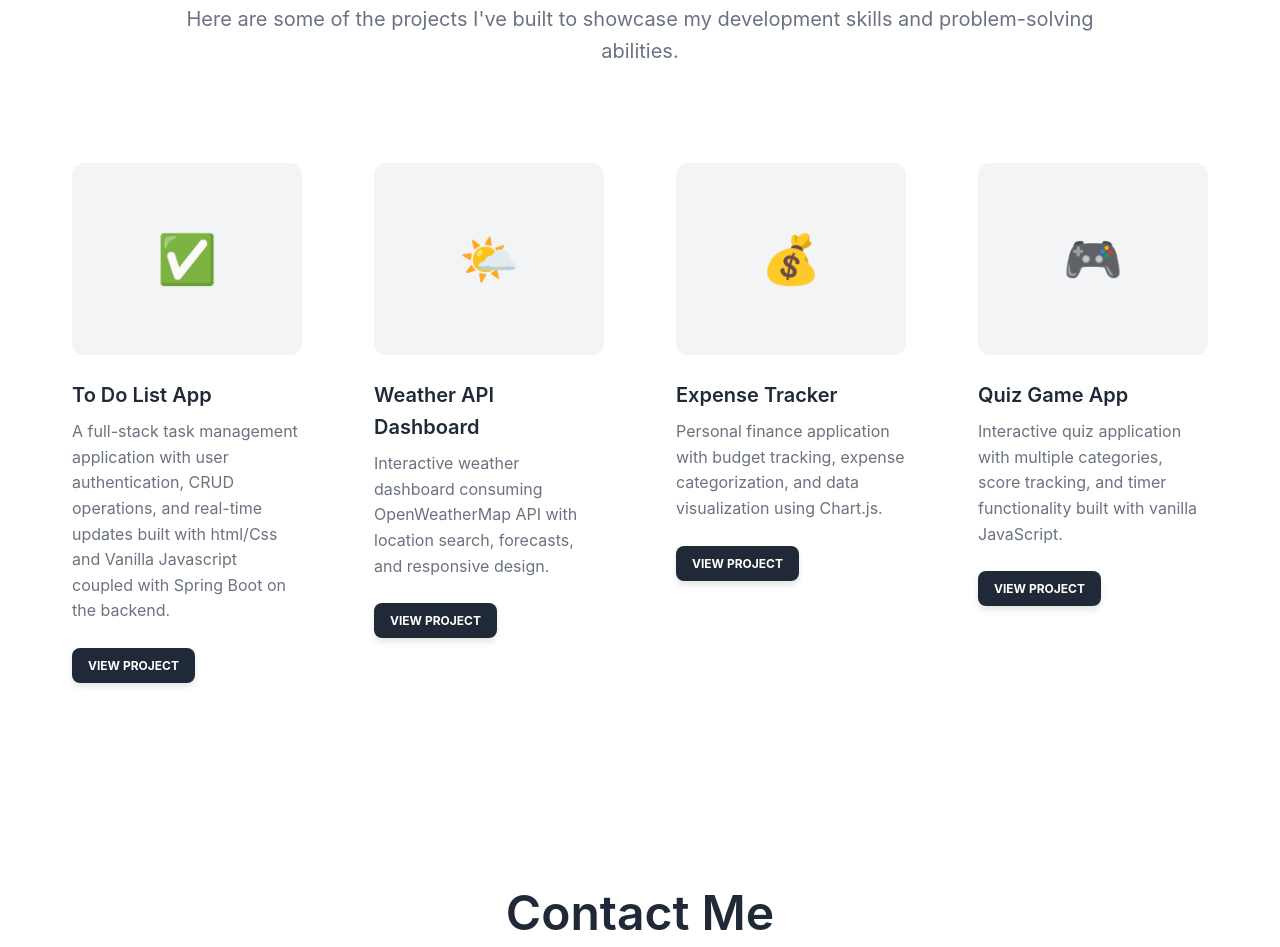
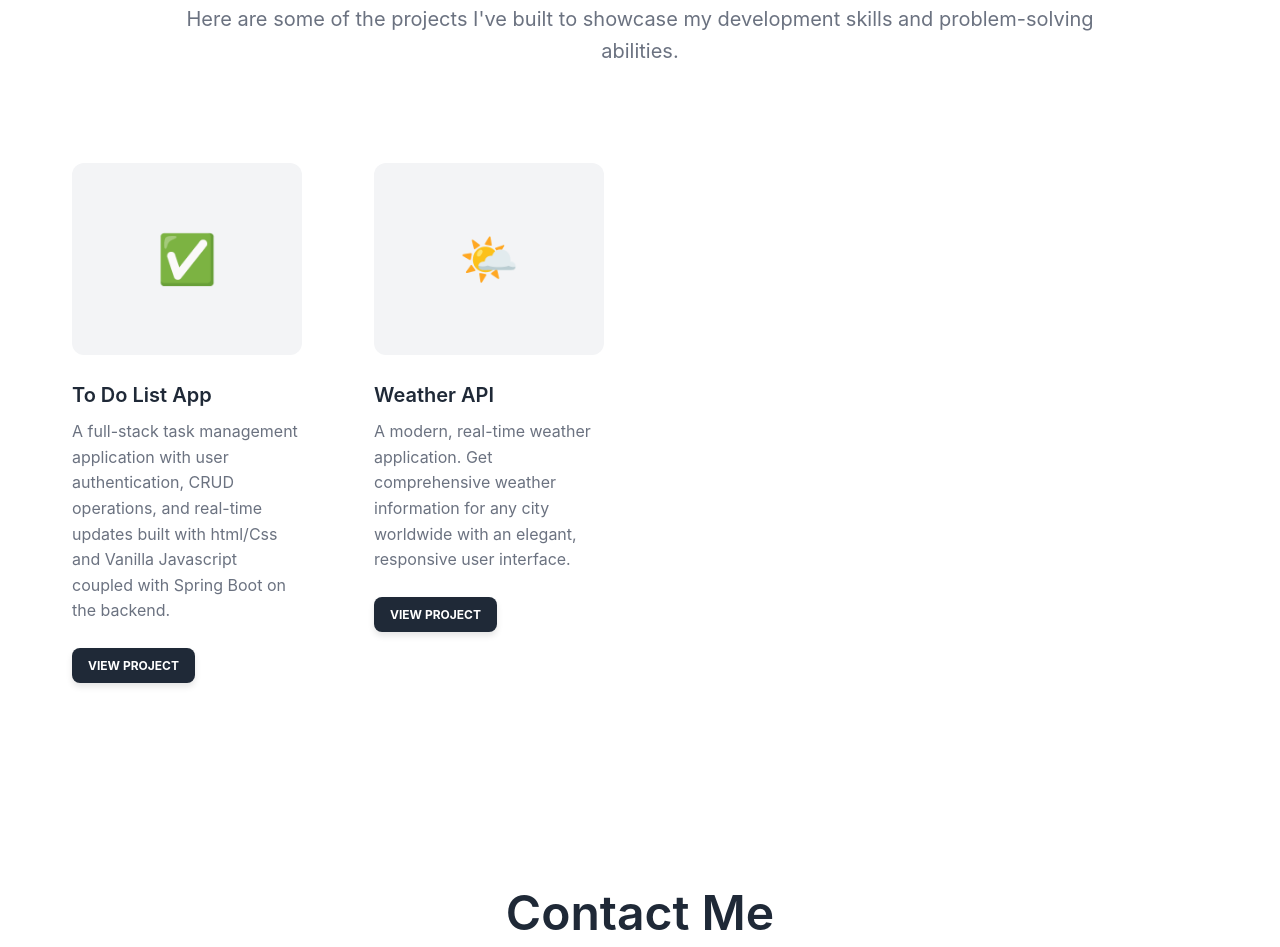
Before and after one commit to Rancy21/my_portfolio, a plain HTML site: page index.html in a window 1280 px wide. Shown: the part 1573-2520 px from the top of the page. Drawn offline with Linux system fonts and the light colour scheme.

Commit message:
updated portofolio

```diff
--- a/index.html
+++ b/index.html
@@ -150,41 +150,20 @@
                 with html/Css and Vanilla Javascript coupled with Spring Boot on
                 the backend.
               </p>
-              <a href="#" class="btn btn-dark btn-small">view project</a>
+              <a href="https://github.com/Rancy21/todo_app" class="btn btn-dark btn-small">view project</a>
             </div>
           </div>
           <div class="project-card">
             <div class="project-image">🌤️</div>
             <div class="project-content">
-              <h5>Weather API Dashboard</h5>
+              <h5>Weather API</h5>
               <p>
-                Interactive weather dashboard consuming OpenWeatherMap API with
-                location search, forecasts, and responsive design.
+                A modern, real-time weather application. Get comprehensive weather information for any city worldwide with an elegant, responsive user interface.
               </p>
-              <a href="#" class="btn btn-dark btn-small">view project</a>
+              <a href="https://github.com/Rancy21/weather-app" class="btn btn-dark btn-small">view project</a>
             </div>
           </div>
-          <div class="project-card">
-            <div class="project-image">💰</div>
-            <div class="project-content">
-              <h5>Expense Tracker</h5>
-              <p>
-                Personal finance application with budget tracking, expense
-                categorization, and data visualization using Chart.js.
-              </p>
-              <a href="#" class="btn btn-dark btn-small">view project</a>
-            </div>
-          </div>
-          <div class="project-card">
-            <div class="project-image">🎮</div>
-            <div class="project-content">
-              <h5>Quiz Game App</h5>
-              <p>
-                Interactive quiz application with multiple categories, score
-                tracking, and timer functionality built with vanilla JavaScript.
-              </p>
-              <a href="#" class="btn btn-dark btn-small">view project</a>
-            </div>
+
           </div>
         </div>
       </div>
```
